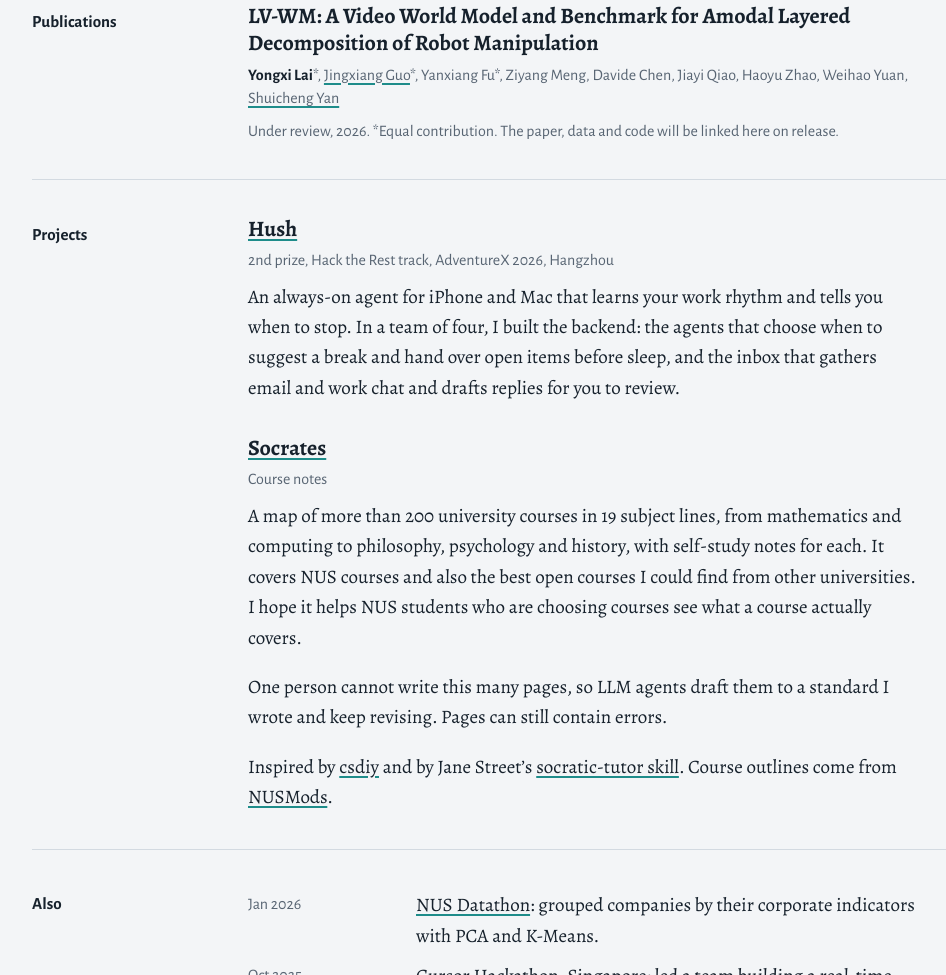
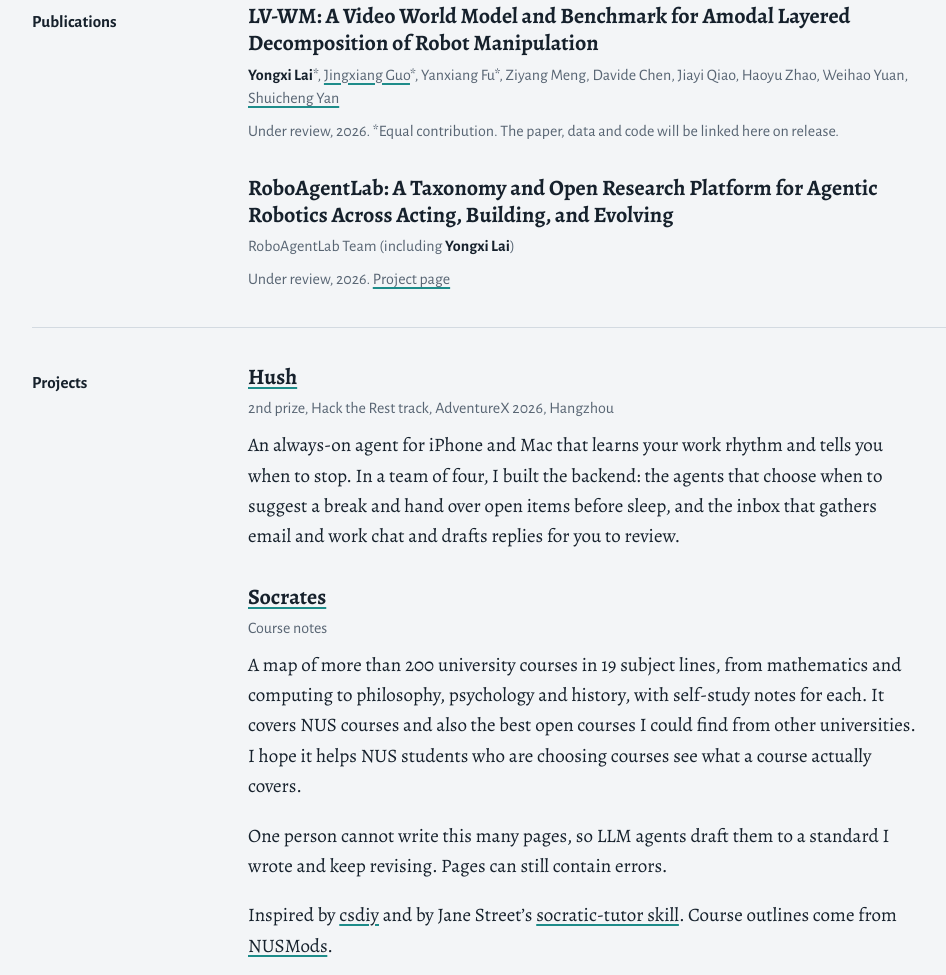
Before and after one commit to make-it-realll/make-it-realll.github.io, a plain HTML site: page index.html in a window 1280 px wide. Shown: the part 1868-2843 px from the top of the page, without its empty margins (88-1034 px from the left). Drawn offline with nearby package versions, Linux system fonts and the light colour scheme.

Commit message:
Add RoboAgentLab to homepage and CV

```diff
--- a/index.html
+++ b/index.html
@@ -203,6 +203,11 @@
           <p class="meta"><b>Yongxi Lai</b>*, <a href="https://jingxiangguo.com/">Jingxiang Guo</a>*, Yanxiang Fu*, Ziyang Meng, Davide Chen, Jiayi Qiao, Haoyu Zhao, Weihao Yuan, <a href="https://yanshuicheng.info/">Shuicheng Yan</a></p>
           <p class="meta">Under review, 2026. *Equal contribution. The paper, data and code will be linked here on release.</p>
         </article>
+        <article class="item">
+          <h3>RoboAgentLab: A Taxonomy and Open Research Platform for Agentic Robotics Across Acting, Building, and Evolving</h3>
+          <p class="meta">RoboAgentLab Team (including <b>Yongxi Lai</b>)</p>
+          <p class="meta">Under review, 2026. <a href="https://roboagentlab.github.io/">Project page</a></p>
+        </article>
       </div>
     </section>
 
```
Also changed, not shown: 1 other file.
